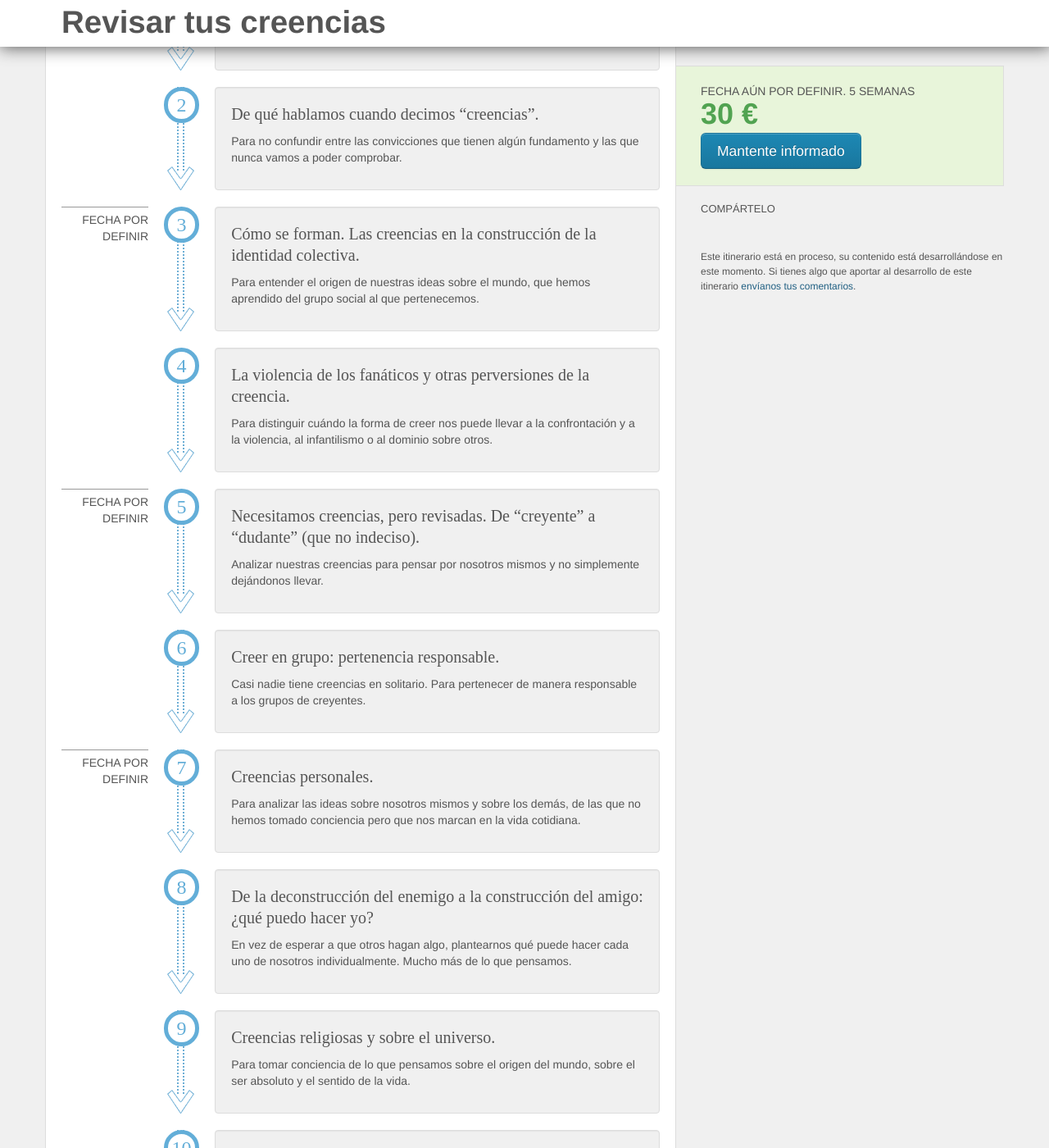
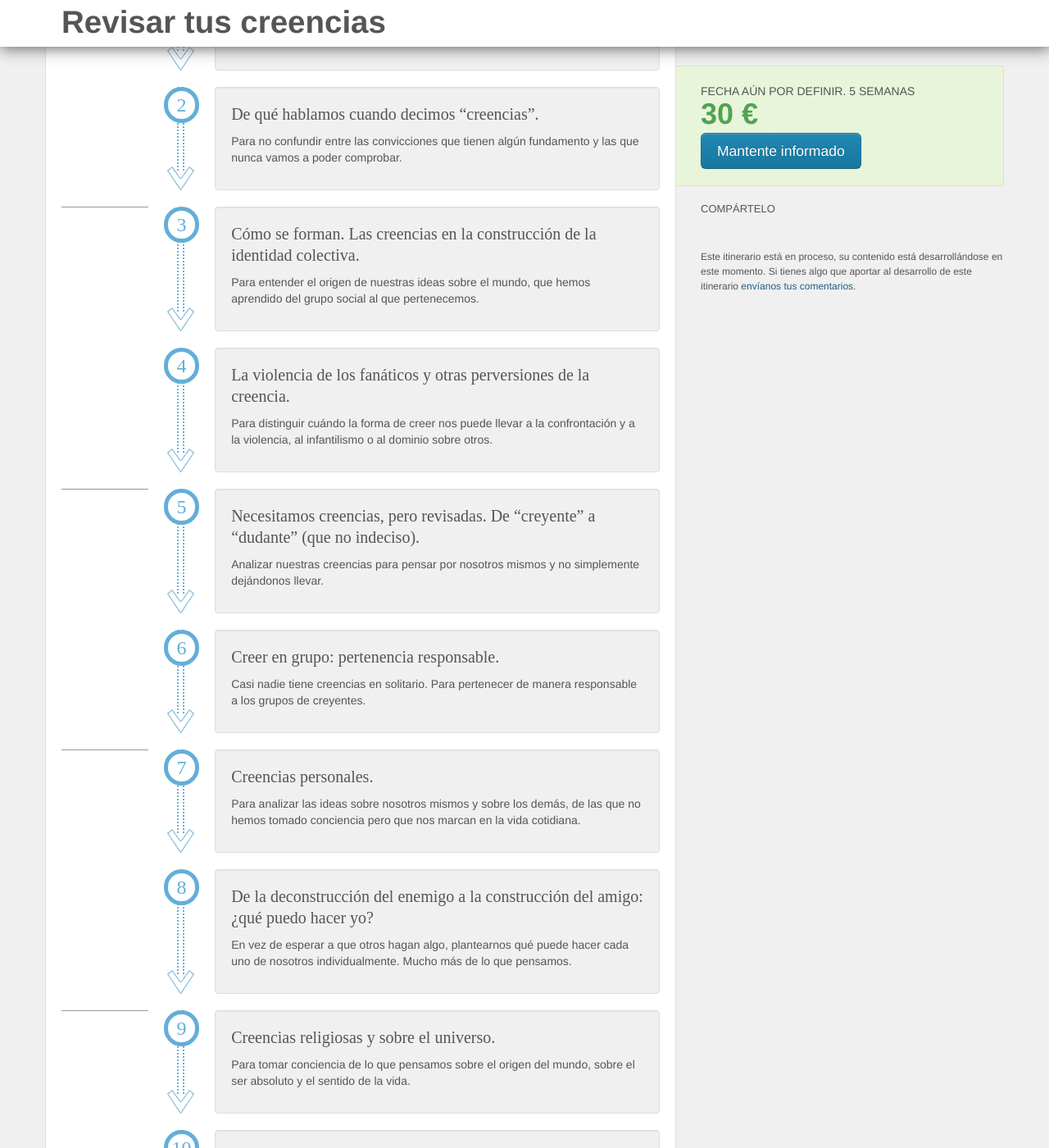
Before and after one commit to dontknow-net/dontknow-net.github.io, a Jekyll site: the page built from _posts/cursos/2013-05-28-revisar-tus-creencias.md, in a window 1280 px wide and 1400 px high, scrolled down 962 px. Shown: the whole window at 82% size. Built offline with Jekyll 4.4.1, drawn with Linux system fonts in a browser that asks for light colours; some web fonts are replaced.

Commit message:
Ajustado el programa

```diff
--- a/_posts/cursos/2013-05-28-revisar-tus-creencias.md
+++ b/_posts/cursos/2013-05-28-revisar-tus-creencias.md
@@ -96,7 +96,7 @@ published: true
       </div>
     </li>
     <li class="row-fluid">
-      <div class="span2 date">Fecha por definir</div>
+      <div class="span2 date"> </div>
       <div class="span1 number">
         <span class="cell">3</span>
       </div>
@@ -117,7 +117,7 @@ y a la violencia, al infantilismo o al dominio sobre otros.</p>
       </div>
     </li>
     <li class="row-fluid">
-      <div class="span2 date">Fecha por definir</div>
+      <div class="span2 date"> </div>
       <div class="span1 number">
         <span class="cell">5</span>
       </div>
@@ -138,7 +138,7 @@ responsable a los grupos de creyentes.</p>
       </div>
     </li>
     <li class="row-fluid">
-      <div class="span2 date">Fecha por definir</div>
+      <div class="span2 date"> </div>
       <div class="span1 number">
         <span class="cell">7</span>
       </div>
@@ -158,7 +158,8 @@ no hemos tomado conciencia pero que nos marcan en la vida cotidiana.</p>
       </div>
     </li>
     <li class="row-fluid">
-      <div class="span1 number offset2">
+      <div class="span2 date"> </div>
+      <div class="span1 number">
         <span class="cell">9</span>
       </div>
       <div class="span9 well">
@@ -178,7 +179,8 @@ sociedad, la política y los que no piensan como nosotros.</p>
       </div>
     </li>
     <li class="row-fluid">
-      <div class="span1 number offset2">
+      <div class="span2 date"> </div>
+      <div class="span1 number">
         <span class="cell">11</span>
       </div>
       <div class="span9 well">
```
